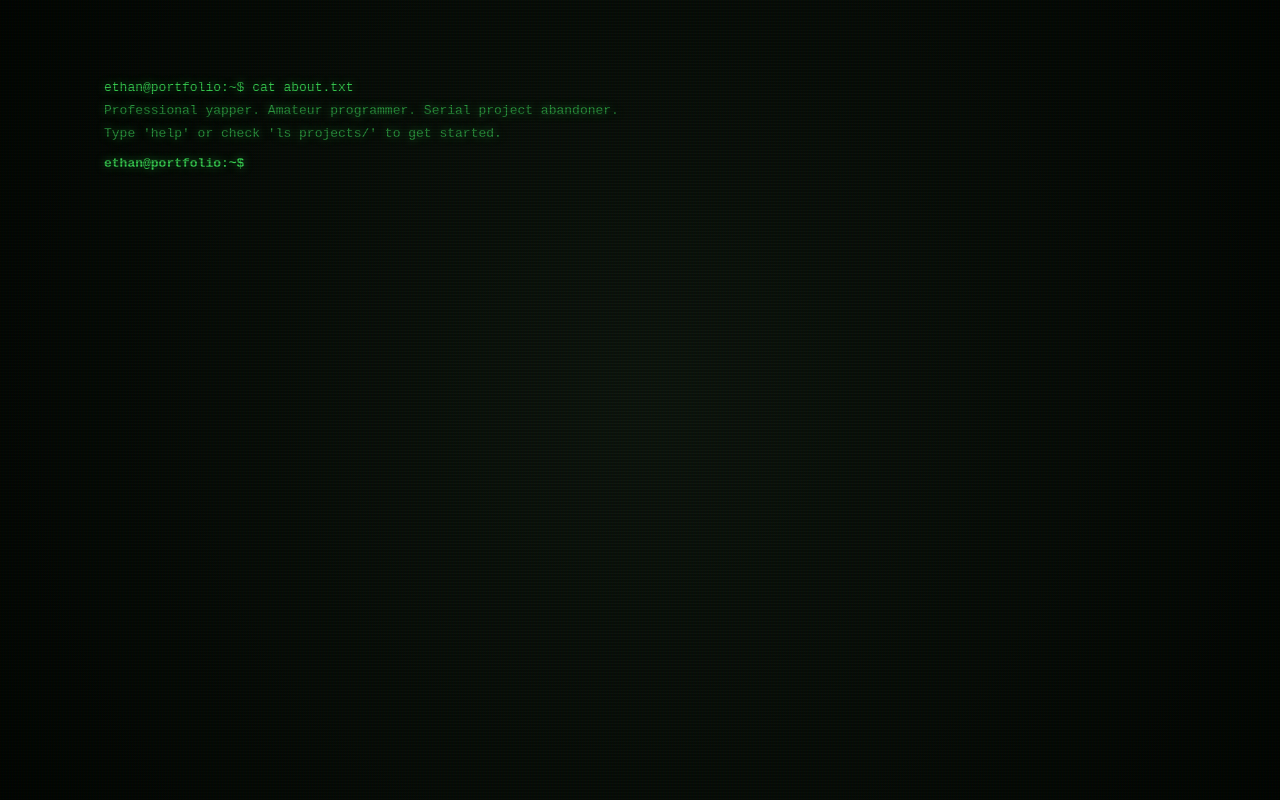
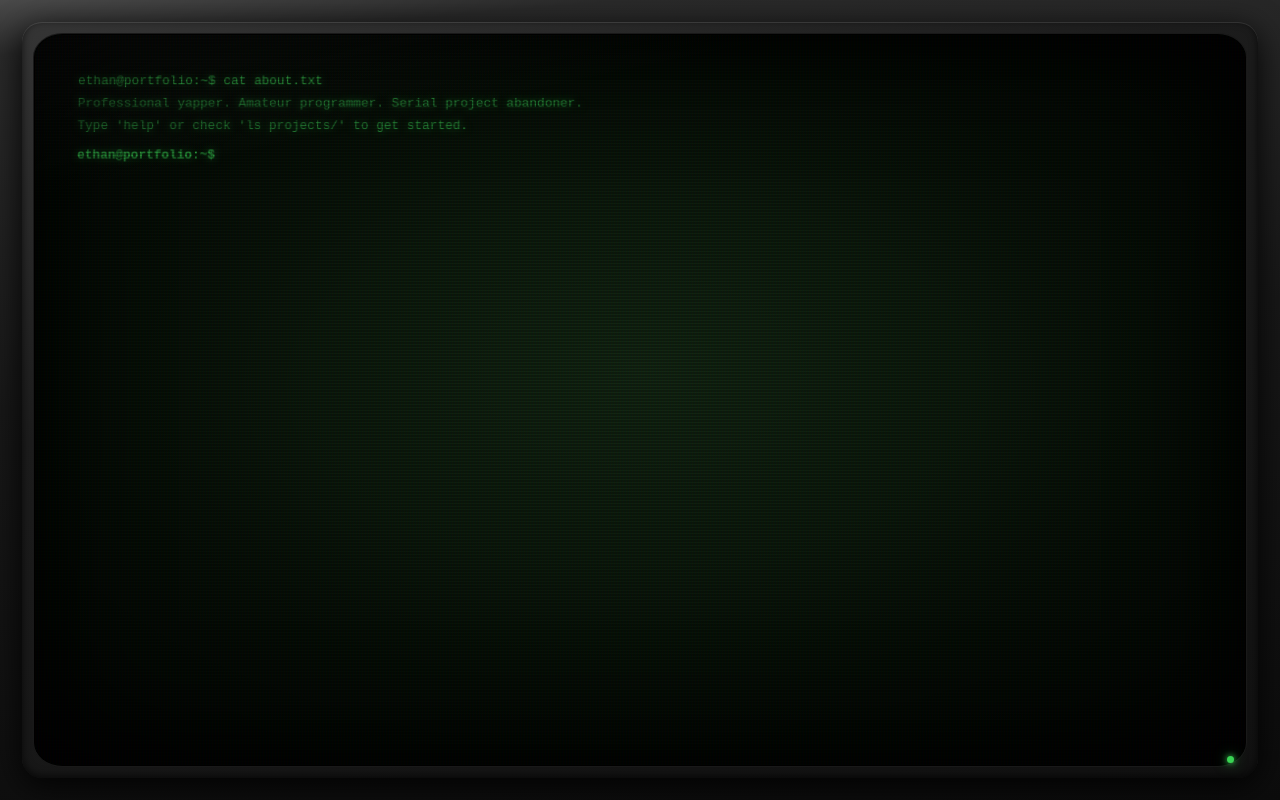
Before and after one commit to openlyfree/openlyfree.github.io, a Svelte app: page / in a window 1280 px wide. Built offline with nearby package versions, Linux system fonts and the light colour scheme.

Commit message:
more realistic screen

```diff
--- a/src/App.svelte
+++ b/src/App.svelte
@@ -28,7 +28,9 @@
 </script>
 
 <main class="crt">
+  <div class="bezel">
     <div class="screen">
+      <div class="screen-inner">
         <div class="output-container">
           {#each terminalHistory as line}
             <div class={line.type}>{line.text}</div>
@@ -46,4 +48,6 @@
           />
         </div>
       </div>
+    </div>
+  </div>
 </main>
--- a/src/app.css
+++ b/src/app.css
@@ -1,60 +1,144 @@
+html,
 body {
   margin: 0;
+  padding: 0;
+  width: 100%;
+  height: 100%;
+  overflow: hidden;
+}
+
+body {
   background-color: #050505;
   color: #39d353;
   font-family: monospace;
-  overflow: hidden;
 }
 
-/* CRT Container / Screen effect */
+/* Outer chassis — full viewport, bezel is inset not margin */
 .crt {
   position: relative;
   width: 100vw;
   height: 100vh;
-  background: radial-gradient(circle at center, #111a11 0%, #030703 100%);
+  height: 100dvh;
+  box-sizing: border-box;
+  padding: clamp(14px, 2.8vmin, 32px);
+  background:
+    linear-gradient(175deg, #4a4a4a 0%, #2a2a2a 6%, #181818 45%, #0c0c0c 100%);
   display: flex;
-  justify-content: center;
-  align-items: center;
-  box-sizing: border-box;
 }
 
+/* Plastic bezel frame */
+.bezel {
+  position: relative;
+  flex: 1;
+  min-width: 0;
+  min-height: 0;
+  border-radius: clamp(14px, 2.5vmin, 30px);
+  padding: clamp(10px, 1.6vmin, 18px);
+  background: linear-gradient(160deg, #353535 0%, #1c1c1c 35%, #111 100%);
+  box-shadow:
+    inset 0 1px 0 rgba(255, 255, 255, 0.12),
+    inset 0 -2px 8px rgba(0, 0, 0, 0.7),
+    0 8px 32px rgba(0, 0, 0, 0.9);
+  display: flex;
+}
+
+/* Power LED */
+.bezel::after {
+  content: "";
+  position: absolute;
+  right: clamp(16px, 3vmin, 28px);
+  bottom: clamp(10px, 1.8vmin, 18px);
+  width: 7px;
+  height: 7px;
+  border-radius: 50%;
+  background: #39d353;
+  box-shadow: 0 0 6px #39d353, 0 0 14px rgba(57, 211, 83, 0.5);
+  z-index: 4;
+}
+
+/* Curved phosphor tube */
 .screen {
   position: relative;
-  width: 90%;
-  height: 90%;
-  padding: 40px;
+  flex: 1;
+  min-width: 0;
+  min-height: 0;
+  overflow: hidden;
+  border-radius: clamp(18px, 3.5vmin, 44px) / clamp(14px, 2.8vmin, 36px);
+  background: radial-gradient(
+    ellipse 92% 88% at 50% 46%,
+    #142814 0%,
+    #081208 50%,
+    #020402 100%
+  );
+  box-shadow:
+    inset 0 0 120px rgba(0, 0, 0, 0.9),
+    inset 0 0 40px rgba(0, 30, 0, 0.35),
+    inset 0 12px 28px rgba(0, 0, 0, 0.65),
+    inset 0 -8px 20px rgba(0, 0, 0, 0.5),
+    0 0 0 1px #000,
+    0 0 0 2px #1a1a1a;
+  animation: flicker 0.15s infinite;
+}
+
+/* Barrel curve + glass highlight */
+.screen::before {
+  content: "";
+  position: absolute;
+  inset: 0;
+  border-radius: inherit;
+  background:
+    radial-gradient(
+      ellipse 78% 72% at 50% 48%,
+      transparent 35%,
+      rgba(0, 0, 0, 0.35) 75%,
+      rgba(0, 0, 0, 0.82) 100%
+    ),
+    linear-gradient(
+      168deg,
+      rgba(255, 255, 255, 0.06) 0%,
+      transparent 18%,
+      transparent 82%,
+      rgba(0, 0, 0, 0.15) 100%
+    );
+  pointer-events: none;
+  z-index: 2;
+}
+
+/* Scanlines */
+.screen::after {
+  content: "";
+  position: absolute;
+  inset: 0;
+  border-radius: inherit;
+  background:
+    linear-gradient(rgba(18, 16, 16, 0) 50%, rgba(0, 0, 0, 0.28) 50%),
+    linear-gradient(
+      90deg,
+      rgba(255, 0, 0, 0.03),
+      rgba(0, 255, 0, 0.01),
+      rgba(0, 0, 255, 0.03)
+    );
+  background-size: 100% 3px, 3px 100%;
+  pointer-events: none;
+  z-index: 3;
+}
+
+.screen-inner {
+  position: relative;
+  z-index: 1;
+  height: 100%;
+  padding: clamp(20px, 4vmin, 44px);
   overflow-y: auto;
   box-sizing: border-box;
-
-  /* Phosphor glow */
   text-shadow: 0 0 8px rgba(57, 211, 83, 0.6);
-
-  /* Slight curvature borders */
-  border-radius: 20px;
+  transform: perspective(900px) rotateX(1.2deg) scale(0.988);
+  transform-origin: center center;
 }
 
-/* Scanlines overlay */
-.crt::after {
-  content: " ";
-  display: block;
-  position: fixed;
-  top: 0; left: 0; bottom: 0; right: 0;
-  background: linear-gradient(rgba(18, 16, 16, 0) 50%, rgba(0, 0, 0, 0.3) 50%),
-              linear-gradient(90deg, rgba(255, 0, 0, 0.03), rgba(0, 255, 0, 0.01), rgba(0, 0, 255, 0.03));
-  z-index: 99999;
-  background-size: 100% 3px, 3px 100%;
-  pointer-events: none;
-}
-
-/* Subtle screen flicker */
 @keyframes flicker {
   0% { opacity: 0.97; }
   50% { opacity: 1; }
   100% { opacity: 0.98; }
-}
-
-.crt {
-  animation: flicker 0.15s infinite;
 }
 
 /* Terminal lines layout */
```
Lines whose indentation alone changed are shown as unchanged.
